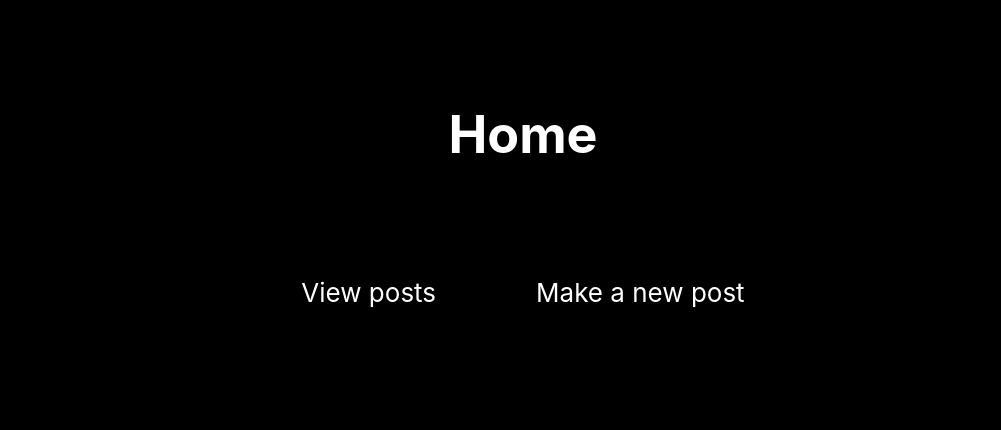
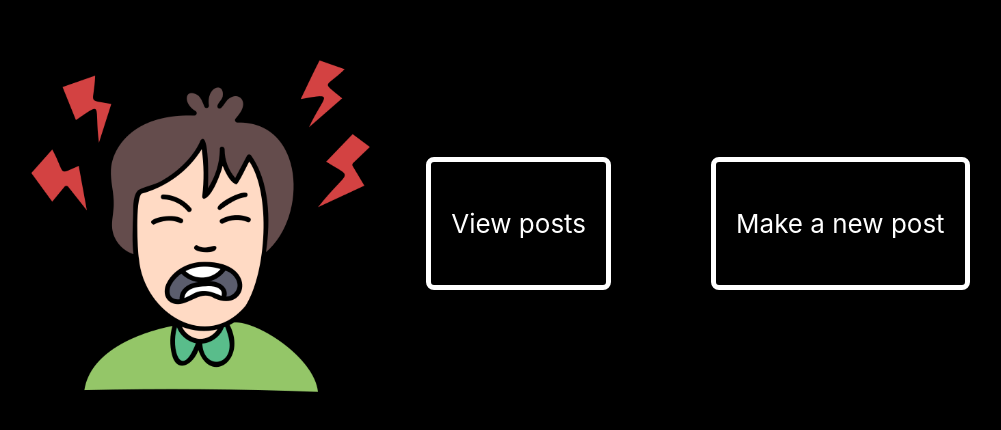
Before and after one commit to charmainessseah/my-first-mern-app, a React (Create React App) app in the folder client/: page / in a window 1280 px wide. Shown: the part 174-604 px from the top of the page, without its empty margins (117-1118 px from the left). Built offline with nearby package versions, Linux system fonts and the light colour scheme.

Commit message:
made css changes

```diff
--- a/client/src/App.css
+++ b/client/src/App.css
@@ -71,12 +71,21 @@
 .home-links {
   display: inline-block;
   margin: 50px;
+  border: 5px solid white;
+  padding: 20px;
+  border-radius: 8px;
 }
 
-.home-link {
+.viewPost-home-button {
   margin: 50px;
 }
 
 .newPost-home-button {
   margin-bottom: 50px;
 }
+
+.home-icon {
+  height: 350px;
+  width: 350px;
+  vertical-align: middle;
+}
--- a/client/src/App.js
+++ b/client/src/App.js
@@ -1,7 +1,7 @@
 import './App.css';
 import { Link, BrowserRouter as Router, Route, Switch} from 'react-router-dom';
 import NewPost from './newPost';
-
+import Icon from './icon.png'
 import ViewPosts from './viewPosts';
 
 function App() {
@@ -29,7 +29,7 @@ const linkStyle = {
 const Home = () => {
   return(
     <div>
-    <h1>Home</h1>
+    <img className="home-icon" src={Icon} alt="icon" />
 
     <div className="home-links">
       <Link style={linkStyle} to="/viewPosts">
--- a/client/src/newPost.js
+++ b/client/src/newPost.js
@@ -51,7 +51,7 @@ function NewPost() {
                 <br></br>
             </form>
 
-            <div className="newPost-home-button">
+            <div className="newPost-home-button home-links">
                 <Link style={linkStyle} to='/'>
                     Back to Home
                 </Link>
--- a/client/src/viewPosts.js
+++ b/client/src/viewPosts.js
@@ -27,7 +27,7 @@ function ViewPosts() {
 
     return(
         <div>
-            <div className="home-link">
+            <div className="viewPost-home-button home-links">
                 <Link style={linkStyle} to='/'>
                 Back to Home
                 </Link>
```
Also changed, not shown: client/src/icon.png (added).
